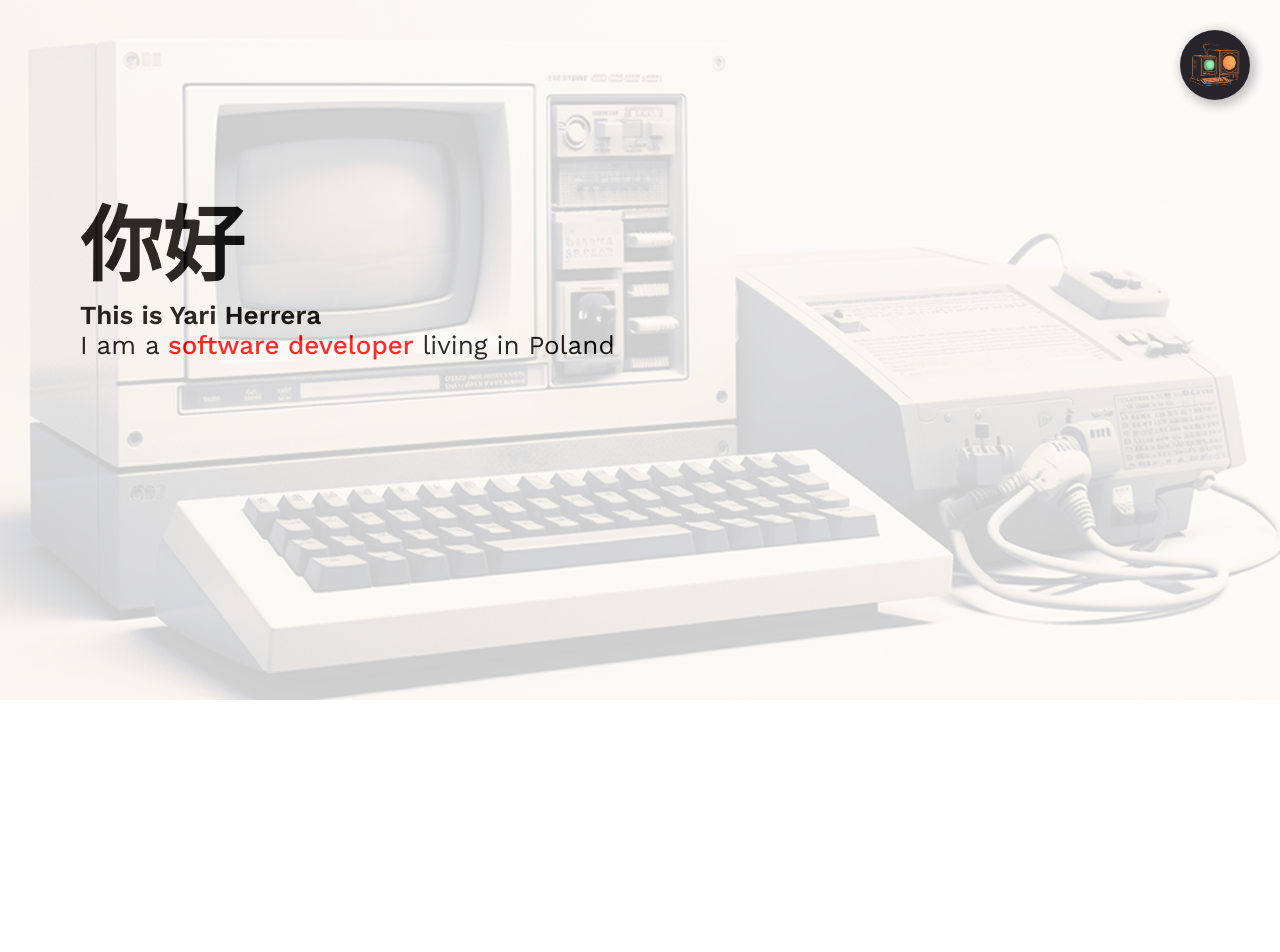
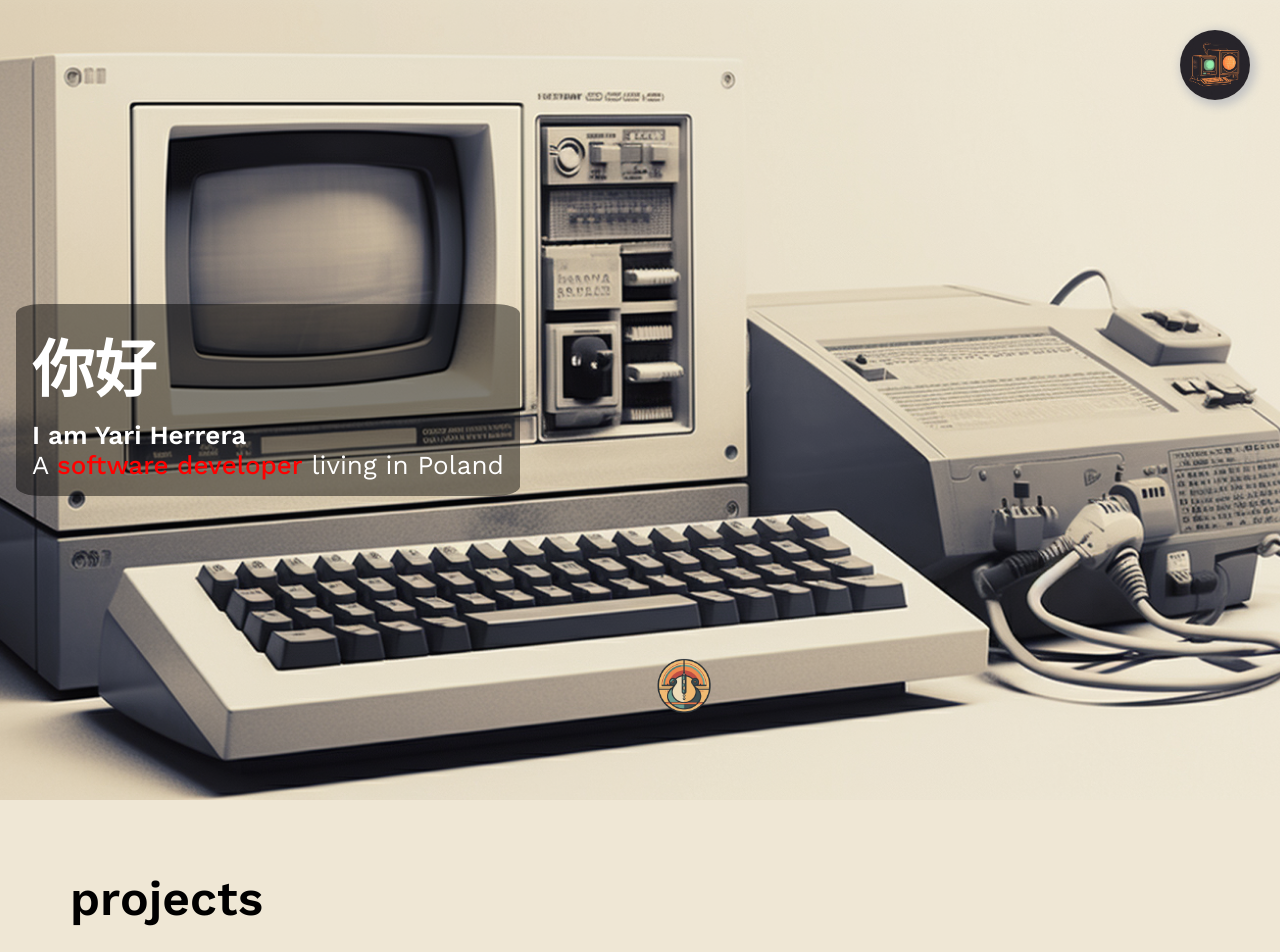
Before and after one commit to Yariandres/nuxt-personal-blog, a Nuxt app: page / in a window 1280 px wide. Shown: the top 952 px of the page. Before the commit the page ends 800 px from the top, so only its background shows below. Built offline with nearby package versions, Linux system fonts and the light colour scheme.

Commit message:
adds png scroller and sections

```diff
--- a/app.vue
+++ b/app.vue
@@ -10,4 +10,8 @@
   background-color: #111827;
   color: #fff;
 }
+
+body {
+  scroll-snap-type: mandatory;
+}
 </style>
--- a/assets/scss/mixins.scss
+++ b/assets/scss/mixins.scss
@@ -37,3 +37,12 @@
     transform: translateX(0);
   }
 }
+
+// IMAGE BACKGROUND
+@mixin setBackgound($url: true) {
+  background-image: url($url);
+  background-size: cover;
+  background-repeat: no-repeat;
+  background-position: center;
+
+}
--- /dev/null
+++ b/components/pages/home/Hero.vue
@@ -0,0 +1,135 @@
+<script setup lang="ts">
+import { ref } from 'vue';
+import { useIntervalFn } from '@vueuse/core';
+import { rand } from '@vueuse/shared';
+
+const greetings = [
+  'Hello',
+  'Hi',
+  'Yo!',
+  'Hey',
+  'Hola',
+  'こんにちは',
+  'Bonjour',
+  'Salut!',
+  '你好',
+  'Привет',
+];
+
+const word = ref('Hello');
+const interval = ref(900);
+
+useIntervalFn(() => {
+  word.value = greetings[rand(0, greetings.length - 1)];
+}, interval);
+</script>
+<template>
+  <section class="hero">
+    <div class="box">
+      <h1 class="greet">{{ word }}</h1>
+      <h3 class="name">I am Yari Herrera</h3>
+      <p class="name">
+        A <span class="title">software developer</span> living in Poland
+      </p>
+    </div>
+    <img
+      class="scroller"
+      src="~/assets/images/mouse-dark.png"
+      alt="mouse scroller"
+      width="84"
+      height="84"
+    />
+  </section>
+</template>
+
+<style lang="scss">
+@import '~/assets/scss/mixins.scss';
+
+.dark {
+  .hero {
+    @include setBackgound('~/assets/images/hero-dark-mode.png');
+    .title {
+      color: aqua;
+      font-weight: 500;
+    }
+  }
+}
+
+.light {
+  .hero {
+    @include setBackgound('~/assets/images/hero-light-mode.png');
+
+    .greet {
+      color: #fff;
+    }
+
+    .title {
+      color: rgb(255, 0, 0);
+      font-weight: 500;
+    }
+
+    .name {
+      color: #fff;
+    }
+  }
+}
+
+.hero {
+  display: flex;
+  align-items: center;
+  padding-inline: 16px;
+  position: relative;
+  min-height: 100dvh;
+
+  .box {
+    background-color: hsla(0, 0%, 0%, 0.464);
+    padding-inline: 16px;
+    padding-block: 16px;
+    border-radius: 5%;
+
+    animation-name: moveInLeft;
+    animation-duration: 1s;
+    animation-timing-function: ease-in-out;
+
+    .name {
+      font-size: 26px;
+    }
+
+    .greet {
+      height: 100px;
+      font-size: 62px;
+    }
+  }
+}
+
+@mixin bounce-animation($duration: 1s) {
+  animation: bounce $duration infinite;
+
+  @keyframes bounce {
+    0%,
+    100% {
+      transform: translateY(0);
+    }
+    50% {
+      transform: translateY(-20px);
+    }
+  }
+}
+
+.scroller {
+  position: absolute;
+  bottom: 50px;
+  left: 50%;
+  transform: translateX(-50%);
+  cursor: pointer;
+  @include bounce-animation(2s);
+  border-radius: 50px;
+  border: 2px dotted transparent;
+  transition: all 1.5s ease;
+
+  &:hover {
+    border-radius: 50px;
+    border: 2px solid #2cdbda;
+  }
+}
+</style>
--- /dev/null
+++ b/components/pages/home/Prejects.vue
@@ -0,0 +1,31 @@
+<script setup lang="ts"></script>
+
+<template>
+  <section class="section">
+    <h2>projects</h2>
+  </section>
+</template>
+
+<style lang="scss">
+.section {
+  padding: 70px;
+  scroll-snap-align: start;
+
+  &:nth-of-type(2) {
+    background: #efe7d5;
+  }
+  &:nth-of-type(3) {
+    background: #f7ecd2;
+  }
+  &:nth-of-type(4) {
+    background: #f3deac;
+  }
+  &:nth-of-type(5) {
+    background: #f7e7c2;
+  }
+
+  h2 {
+    font-size: 3em;
+  }
+}
+</style>
--- a/pages/index.vue
+++ b/pages/index.vue
@@ -1,95 +1,10 @@
-<script setup lang="ts">
-import { ref } from 'vue';
-import { useIntervalFn, TransitionPresets, useTransition } from '@vueuse/core';
-import { rand } from '@vueuse/shared';
-
-const greetings = [
-  'Hello',
-  'Hi',
-  'Yo!',
-  'Hey',
-  'Hola',
-  'こんにちは',
-  'Bonjour',
-  'Salut!',
-  '你好',
-  'Привет',
-];
-
-const word = ref('Hello');
-const interval = ref(900);
-
-useIntervalFn(() => {
-  word.value = greetings[rand(0, greetings.length - 1)];
-}, interval);
-</script>
+<script setup lang="ts"></script>
 
 <template>
-  <section class="hero">
-    <div class="box">
-      <h1 class="heading">{{ word }}</h1>
-      <h3 class="name">This is Yari Herrera</h3>
-      <p class="name">
-        I am a <span class="title">software developer</span> living in Poland
-      </p>
-    </div>
-    <div class="img" />
-  </section>
+  <main>
+    <pages-home-hero />
+    <pages-home-prejects />
+    <pages-home-prejects />
+    <pages-home-prejects />
+  </main>
 </template>
-
-<style lang="scss">
-@mixin setBackgound($url: true) {
-  background-image: url($url);
-  background-size: cover;
-  background-repeat: no-repeat;
-  background-position: center;
-}
-
-.dark {
-  .hero {
-    .img {
-      @include setBackgound('~/assets/images/hero-dark-mode.png');
-      height: 700px;
-      opacity: 0.3;
-    }
-    .title {
-      color: aqua;
-      font-weight: 500;
-    }
-  }
-}
-
-.light {
-  .hero {
-    .img {
-      @include setBackgound('~/assets/images/hero-light-mode.png');
-      height: 700px;
-      opacity: 0.2;
-    }
-
-    .title {
-      color: rgb(255, 0, 0);
-      font-weight: 500;
-    }
-  }
-}
-
-.hero {
-  position: relative;
-  .box {
-    position: absolute;
-    top: 180px;
-    left: 80px;
-
-    .name {
-      font-size: 26px;
-    }
-
-    .heading {
-      height: 120px;
-      z-index: 1;
-      font-size: 82px;
-    }
-  }
-}
-</style>
```
Also changed, not shown: assets/images/mouse-dark.png (added), assets/images/mouse-img.png (added).
